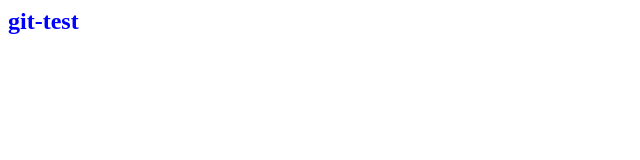
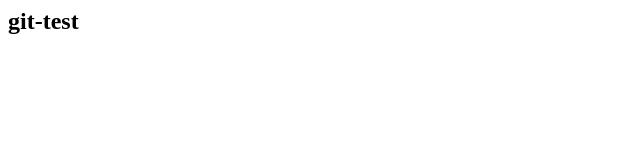
Before and after one commit to leonescastro/git-test, a plain HTML site: page index.html in a window 1280 px wide. Shown: the whole page, without its empty margins (0-640 px from the left). Drawn offline with Linux system fonts and the light colour scheme.

Commit message:
Alterar index.html

```diff
--- a/index.html
+++ b/index.html
@@ -6,7 +6,7 @@
 </head>
 <body>
 
-<h2 style="color:blue"> git-test<h2>
+<h2 style="#555"> git-test<h2>
 
 </body>
 </html>
```
